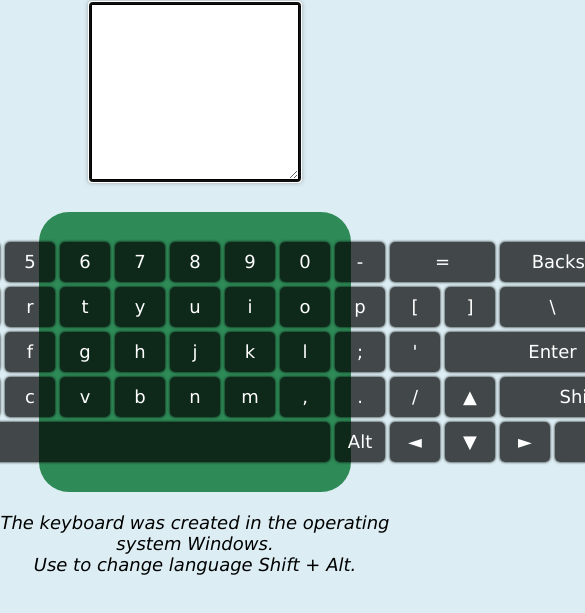
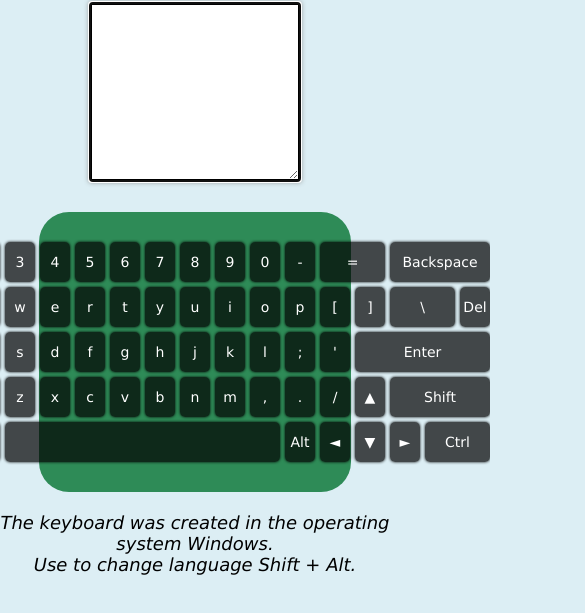
Before and after one commit to takeAmoment/Virtual-keyboard, a plain HTML site: page virtual-keyboard/index.html in a window 390 px wide. Shown: the part 187-800 px from the top of the page, 585 px wide, since content can reach past the window. Drawn offline with Linux system fonts and the light colour scheme.

Commit message:
feat: add media queries for keyboard

```diff
--- a/virtual-keyboard/style.css
+++ b/virtual-keyboard/style.css
@@ -19,6 +19,7 @@ body{
     font-family: Verdana, Geneva, Tahoma, sans-serif;
     font-size: 18px;
 }
+
 .title{
     text-align: center;
     font-size: 32px;
@@ -49,6 +50,18 @@ body{
     transition: 0.4s;
     background-color:seagreen;
     gap: 5px;
+}
+@media screen and (max-width: 1279px) {
+    .keyboard{
+        grid-template-columns: repeat(17, minmax(42px, auto));
+        font-size: 16px;
+    }
+}
+@media screen and (max-width: 975px) {
+    .keyboard{
+        grid-template-columns: repeat(17, minmax(30px, auto));
+        font-size: 14px;
+    }
 }
 
 .key{
```
